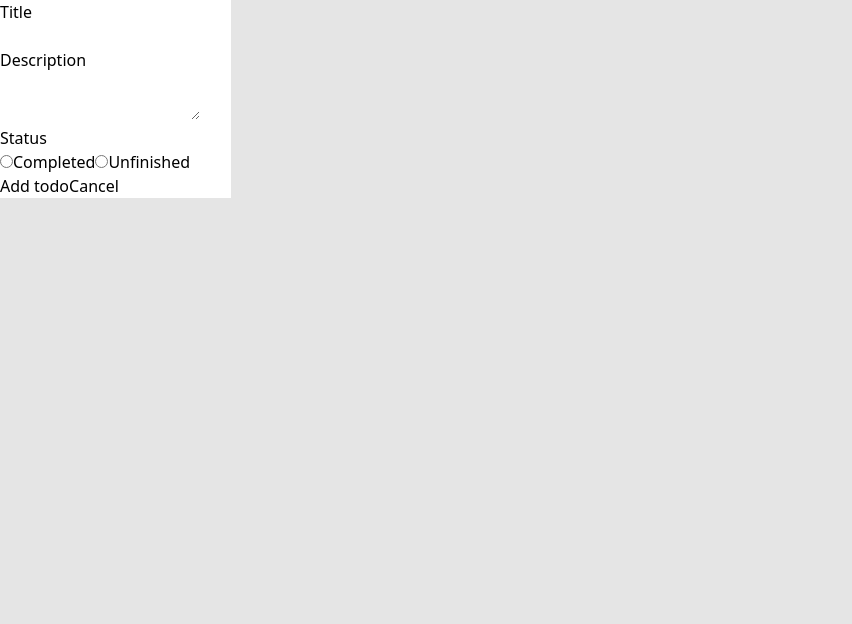
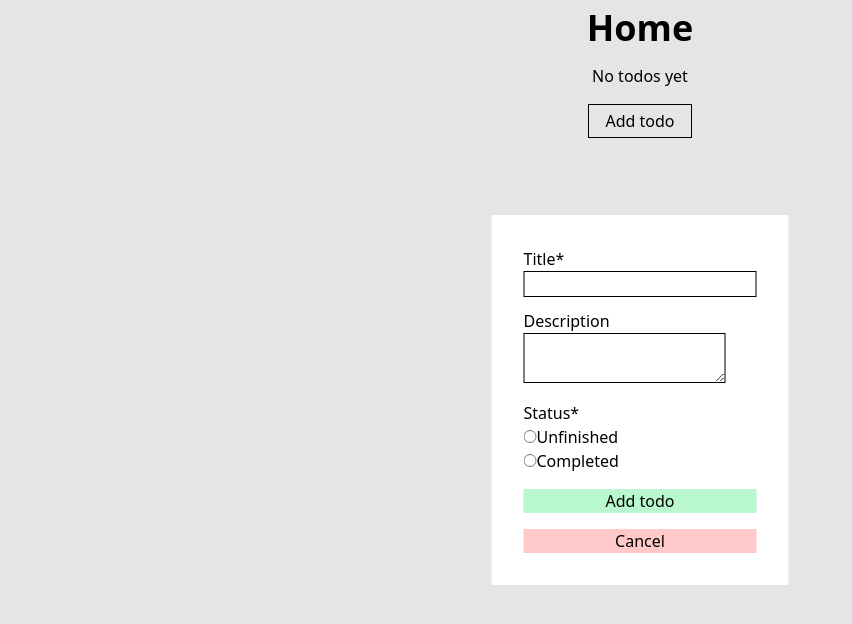
Before and after one commit to Sveldevorls/todoer, a React (Vite) app: page / in a window 1280 px wide. Both pictures are taken after a click on the button "Add todo". Shown: the top 624 px of the page, without its empty margins (0-852 px from the left). Built offline with nearby package versions, Linux system fonts and the light colour scheme.

Commit message:
Add styling

```diff
--- a/src/App.css
+++ b/src/App.css
@@ -1 +1,11 @@
 @import "tailwindcss";
+
+@layer base {
+    button {
+        transition: filter ease-in-out 0.1s;
+    }
+
+    button:hover {
+        filter: brightness(90%);
+    }
+}
--- a/src/Editor/Editor.tsx
+++ b/src/Editor/Editor.tsx
@@ -6,22 +6,24 @@ import type { TodoObject } from "../types";
 export default function Editor() {
     const { editorRef, editorAction } = useEditorContext();
 
-    function handleDialogClick(e: React.MouseEvent<HTMLDialogElement>): void {
+    /* function handleDialogClick(e: React.MouseEvent<HTMLDialogElement>): void {
         const clickedElement = e.target as HTMLElement;
         if (clickedElement.tagName === "DIALOG") {
             editorRef.current!.close();
         }
-    }
+    } */
 
     return (
-        <dialog ref={editorRef} onClick={(e) => handleDialogClick(e)}>
-            <div>
-                {{
-                    "NEW_TODO": <NewTodoTemplate />,
-                    "EDIT_TODO": <EditTodoTemplate />,
-                    "": <></>,
-                }[editorAction]}
-            </div>
+        <dialog
+            ref={editorRef}
+            /* onClick={(e) => handleDialogClick(e)} */
+            className="absolute top-[50%] left-[50%] -translate-x-1/2 -translate-y-1/2"
+        >
+            {{
+                "NEW_TODO": <NewTodoTemplate />,
+                "EDIT_TODO": <EditTodoTemplate />,
+                "": <></>,
+            }[editorAction]}
         </dialog>
     )
 }
@@ -45,24 +47,48 @@ function NewTodoTemplate() {
     }
 
     return (
-        <div>
-            <form id="new-todo" onSubmit={(e) => handleNewTodoSubmit(e)}>
+        <div className="flex flex-col gap-4 p-8">
+            <form id="new-todo" onSubmit={(e) => handleNewTodoSubmit(e)} className="flex flex-col gap-3">
                 <label>
-                    <h2>Title</h2>
-                    <input type="text" name="title" required />
+                    <h2>Title*</h2>
+                    <input
+                        type="text"
+                        name="title"
+                        className="border-1 border-black"
+                        required
+                    />
                 </label>
                 <label>
                     <h2>Description</h2>
-                    <textarea name="description" />
+                    <textarea
+                        name="description"
+                        className="border-1 border-black"
+                    />
                 </label>
-                <h2>Status</h2>
-                <input type="radio" name="status" id="completed" value="true" required />
-                <label htmlFor="completed">Completed</label>
-                <input type="radio" name="status" id="unfinished" value="false" />
-                <label htmlFor="unfinished">Unfinished</label>
+                <div className="flex flex-col">
+                    <h2>Status*</h2>
+                    <label>
+                        <input type="radio" name="status" value="false" />
+                        Unfinished
+                    </label>
+                    <label>
+                        <input type="radio" name="status" value="true" required />
+                        Completed
+                    </label>
+                </div>
             </form>
-            <button form="new-todo">Add todo</button>
-            <button onClick={() => editorRef.current!.close()}>Cancel</button>
+            <button
+                form="new-todo"
+                className="bg-green-200"
+            >
+                Add todo
+            </button>
+            <button
+                onClick={() => editorRef.current!.close()}
+                className="bg-red-200"
+            >
+                Cancel
+            </button>
         </div>
     )
 }
--- a/src/Home/Home.tsx
+++ b/src/Home/Home.tsx
@@ -14,14 +14,19 @@ export default function Home() {
     }
 
     return (
-        <div id="home">
-            <h1>Todo list</h1>
+        <div id="home" className="flex flex-col items-center gap-4 text-center p-2">
+            <h1 className="text-4xl font-black w-full">Home</h1>
             {
                 todos.length === 0 ?
-                    <h2>No todos yet</h2> :
-                    todos.map(todo => <TodoCard todo={todo} />)
+                    <h2 className="w-full">No todos yet</h2> :
+                    <div className="flex flex-col gap-2 w-full">
+                        {todos.map(todo => <TodoCard todo={todo} key={todo.id} />)}
+                    </div>
             }
-            <button onClick={handleAddTodoClick}>
+            <button
+                onClick={handleAddTodoClick}
+                className="border-solid border-black border-1 px-4 py-1 bg-white"
+            >
                 Add todo
             </button>
         </div>
@@ -29,9 +34,11 @@ export default function Home() {
 }
 
 function TodoCard({ todo }: { todo: TodoObject }) {
+    const background = todo.isCompleted ? "bg-green-200" : "bg-red-200";
+
     return (
-        <div>
-            <h2>{todo.title}</h2>
+        <div className={`p-4 ${background}`}>
+            <h2 className="text-2xl font-bold">{todo.title}</h2>
             <h3>{todo.description}</h3>
         </div>
     )
```
